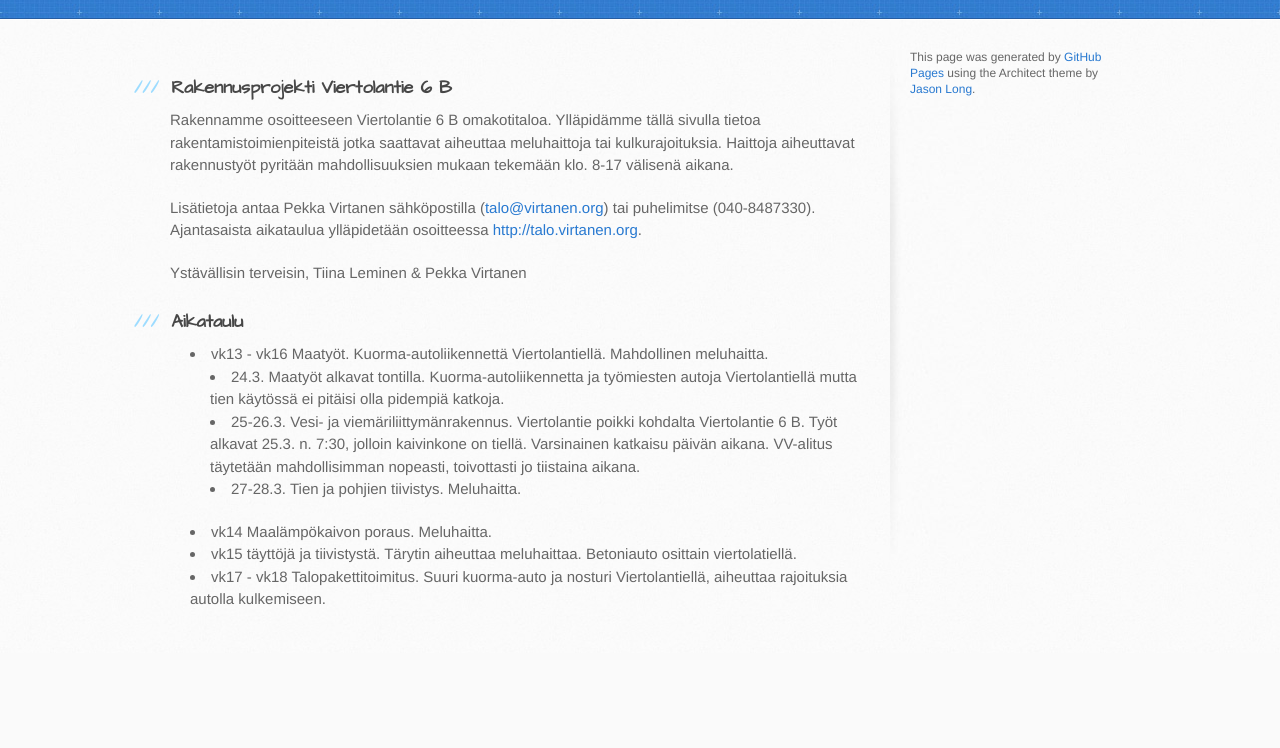
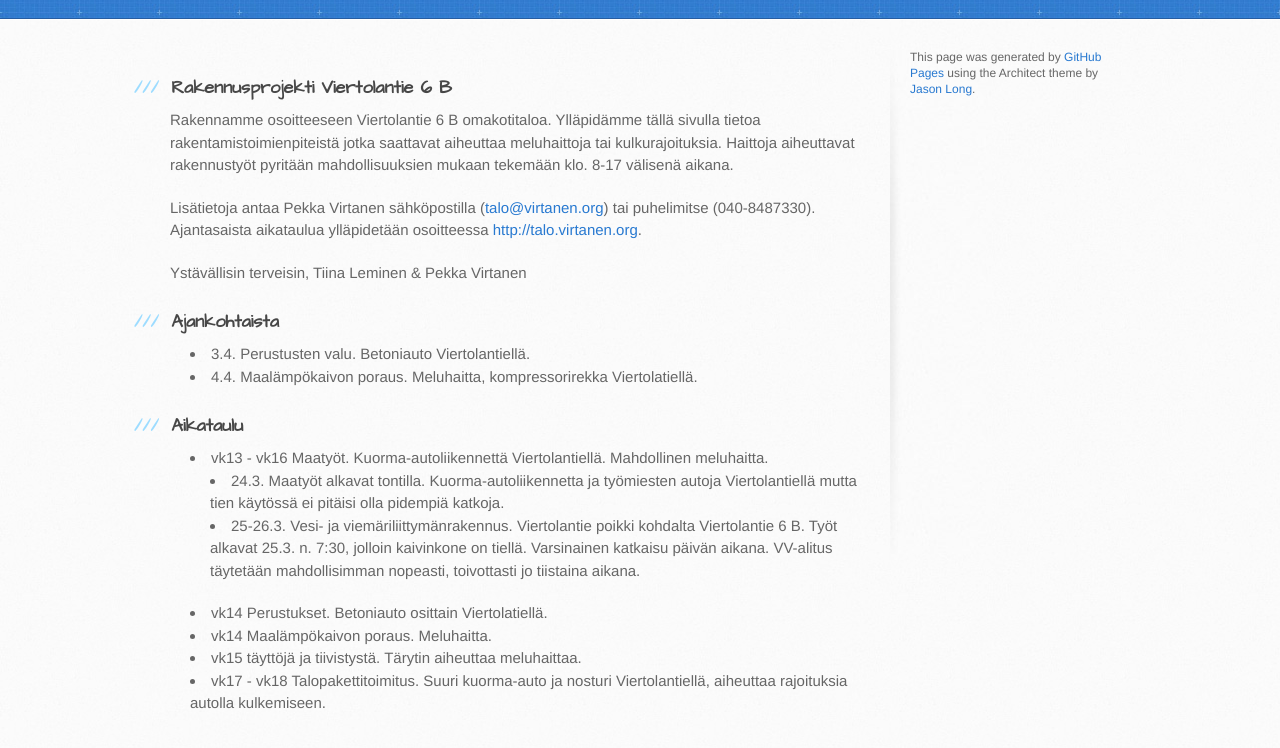
Before and after one commit to pekkavi/pekkavi.github.io, a plain HTML site: page index.html in a window 1280 px wide. Shown: the part 148-896 px from the top of the page. Before the commit the page ends 801 px from the top, so only its background shows below. Drawn offline with Linux system fonts and the light colour scheme.

Commit message:
Replace master branch with page content via GitHub

```diff
--- a/index.html
+++ b/index.html
@@ -39,6 +39,12 @@
 Tiina Leminen &amp; Pekka Virtanen</p>
 
 <h3>
+<a name="ajankohtaista" class="anchor" href="#ajankohtaista"><span class="octicon octicon-link"></span></a>Ajankohtaista</h3>
+
+<ul>
+<li>3.4. Perustusten valu. Betoniauto Viertolantiellä.</li>
+<li>4.4. Maalämpökaivon poraus. Meluhaitta, kompressorirekka Viertolatiellä.</li>
+</ul><h3>
 <a name="aikataulu" class="anchor" href="#aikataulu"><span class="octicon octicon-link"></span></a>Aikataulu</h3>
 
 <ul>
@@ -47,11 +53,11 @@ Tiina Leminen &amp; Pekka Virtanen</p>
 <ul>
 <li>24.3. Maatyöt alkavat tontilla. Kuorma-autoliikennetta ja työmiesten autoja Viertolantiellä mutta tien käytössä ei pitäisi olla pidempiä katkoja.</li>
 <li>25-26.3. Vesi- ja viemäriliittymänrakennus. Viertolantie poikki kohdalta Viertolantie 6 B. Työt alkavat 25.3. n. 7:30, jolloin kaivinkone on tiellä. Varsinainen katkaisu päivän aikana. VV-alitus täytetään mahdollisimman nopeasti, toivottasti jo tiistaina aikana. </li>
-<li>27-28.3. Tien ja pohjien tiivistys. Meluhaitta.</li>
 </ul>
 </li>
+<li>vk14 Perustukset. Betoniauto osittain Viertolatiellä.</li>
 <li>vk14 Maalämpökaivon poraus. Meluhaitta.</li>
-<li>vk15 täyttöjä ja tiivistystä. Tärytin aiheuttaa meluhaittaa. Betoniauto osittain viertolatiellä.</li>
+<li>vk15 täyttöjä ja tiivistystä. Tärytin aiheuttaa meluhaittaa. </li>
 <li>vk17 - vk18 Talopakettitoimitus. Suuri kuorma-auto ja nosturi Viertolantiellä, aiheuttaa rajoituksia autolla kulkemiseen.</li>
 </ul>
         </section>
```
Also changed, not shown: params.json (+1 -1 lines).
